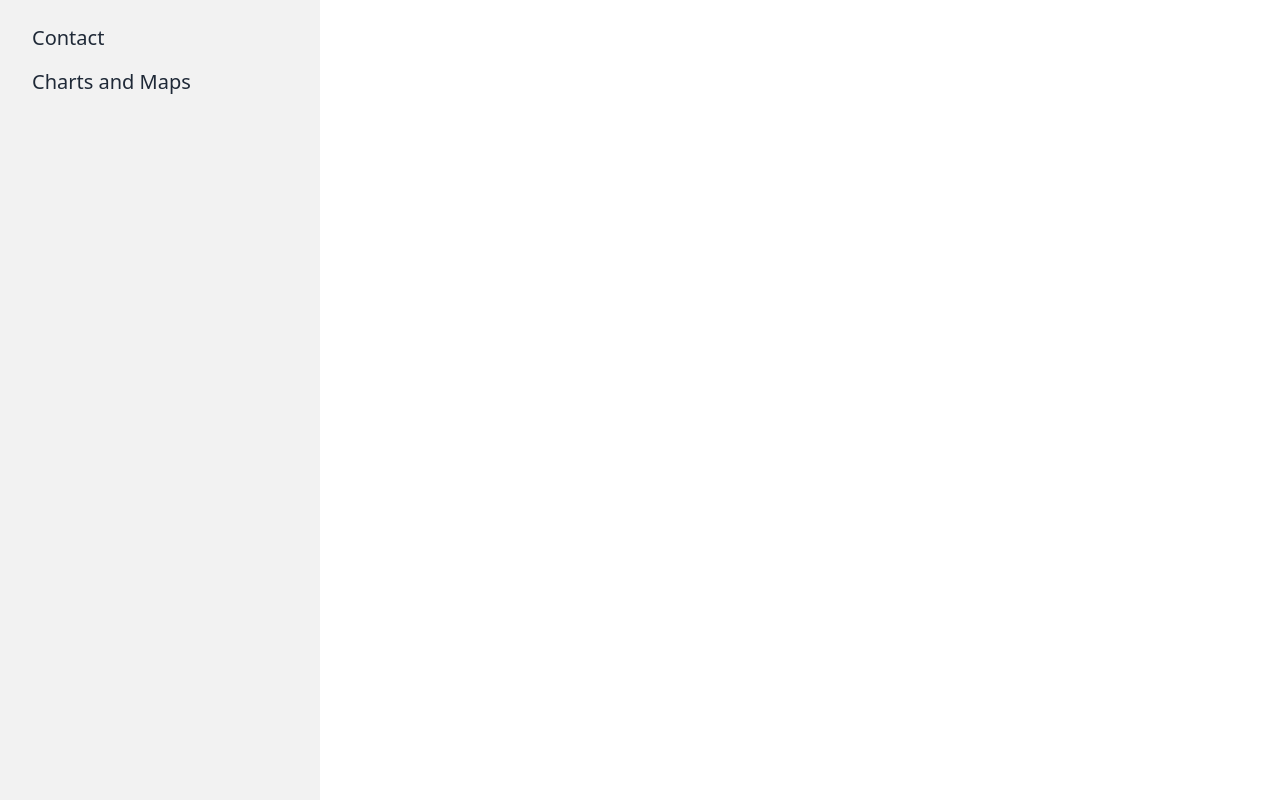
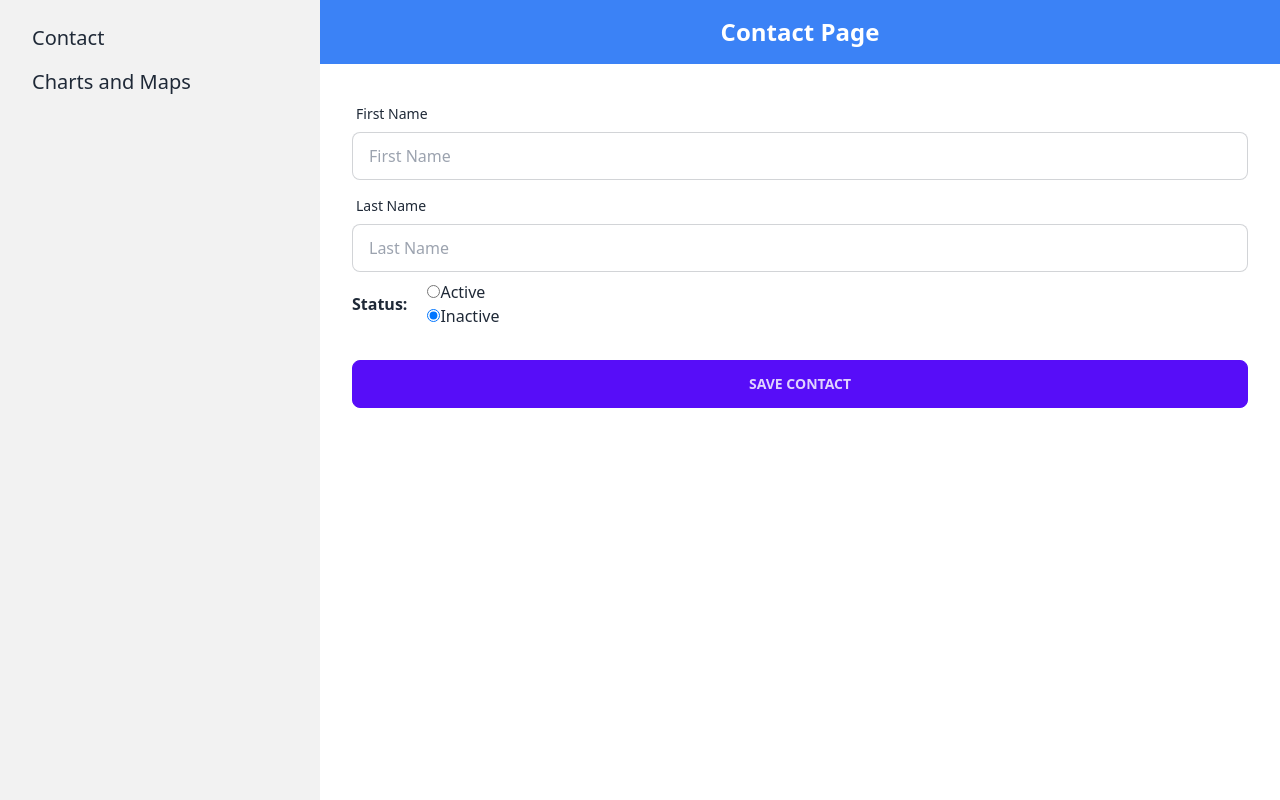
Before and after one commit to developer-nieem/taiyo, a React (Create React App) app: page /create-contact in a window 1280 px wide. Built offline with nearby package versions, Linux system fonts and the light colour scheme.

Commit message:
complete create contact form design

```diff
--- a/src/components/Contacts/Contacts.tsx
+++ b/src/components/Contacts/Contacts.tsx
@@ -1,10 +1,11 @@
 import React from 'react';
 import { Link } from 'react-router-dom';
+import PageTitle from '../Shared/PageTitle';
 
 const Contacts = () => {
     return (
         <div className='text-center'>
-            <h1 className='bg-blue-500 w-full p-4  text-white font-semibold text-2xl'>Contact Page</h1>
+            <PageTitle title='Contact Page'></PageTitle>
 
             <Link className='btn btn-primary mt-10' to='/create-contact'>Create contact</Link>
         </div>
--- a/src/components/CreateContact/CreateContact.tsx
+++ b/src/components/CreateContact/CreateContact.tsx
@@ -1,11 +1,58 @@
-import React from 'react';
+import React from "react";
+import PageTitle from "../Shared/PageTitle";
 
 const CreateContact = () => {
-    return (
-        <div>
+  return (
+    <div>
+      <PageTitle title="Contact Page"></PageTitle>
 
+      {/* save contact start here */}
+      <form className="card-body">
+        <div className="form-control">
+          <label className="label">
+            <span className="label-text">First Name</span>
+          </label>
+          <input
+            type="text"
+            placeholder="First Name"
+            className="input input-bordered"
+            name="fname"
+          />
         </div>
-    );
+        <div className="form-control">
+          <label className="label">
+            <span className="label-text">Last Name</span>
+          </label>
+          <input
+            type="text"
+            placeholder="Last Name"
+            className="input input-bordered"
+            name="lname"
+          />
+        </div>
+        <div className="flex gap-5 items-center">
+          <h3 className="font-semibold">Status:</h3>
+          <div>
+            <div>
+              <label>
+                <input type="radio" name="active" id="active" checked  />
+                <span>Active</span>
+              </label>
+            </div>
+            <div>
+              <label>
+                <input type="radio" name="active" id="inactive"  checked />
+                <span>Inactive</span>
+              </label>
+            </div>
+          </div>
+        </div>
+        <div className="form-control mt-6">
+          <button className="btn btn-primary">Save Contact</button>
+        </div>
+      </form>
+    </div>
+  );
 };
 
 export default CreateContact;
--- /dev/null
+++ b/src/components/Shared/PageTitle.tsx
@@ -0,0 +1,11 @@
+import React from 'react';
+
+const PageTitle = (props : {title: String}) => {
+    return (
+        <div>
+              <h1 className='bg-blue-500 w-full p-4 text-center  text-white font-semibold text-2xl'>{props.title}</h1>
+        </div>
+    );
+};
+
+export default PageTitle;
```
